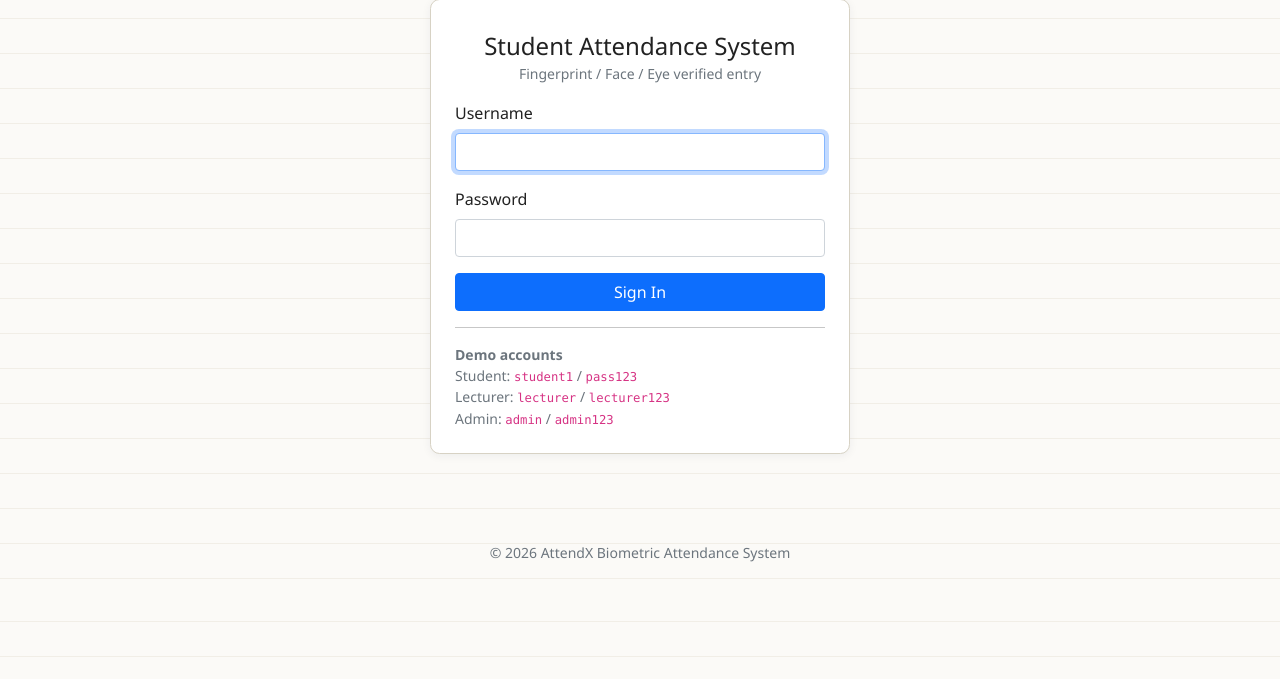
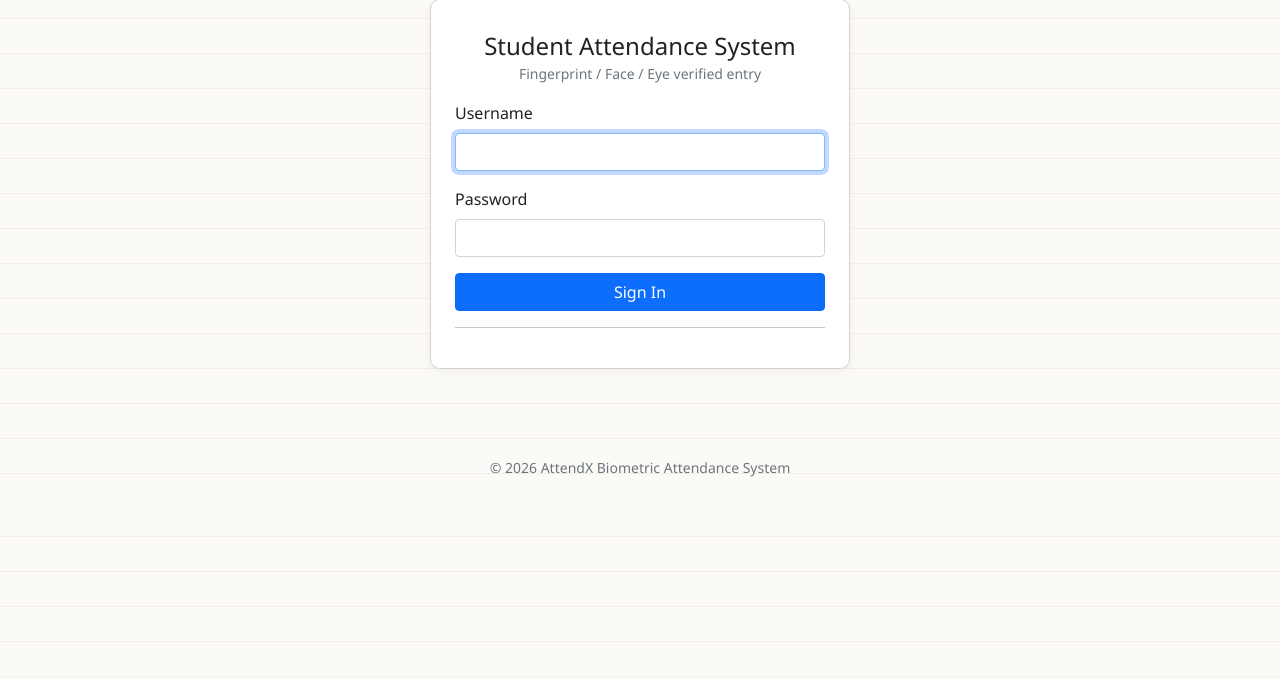
Before and after one commit to ASUMERN/attendify, a PHP site: page /login.php in a window 1280 px wide. Shown: the part 121-800 px from the top of the page. Run offline with PHP 8.4, Linux system fonts and the light colour scheme.

Commit message:
Dummy data

```diff
--- a/login.php
+++ b/login.php
@@ -47,12 +47,7 @@ require __DIR__ . '/includes/header.php';
       <button class="btn btn-primary w-100" type="submit">Sign In</button>
     </form>
     <hr>
-    <div class="small text-muted">
-      <strong>Demo accounts</strong><br>
-      Student: <code>student1</code> / <code>pass123</code><br>
-      Lecturer: <code>lecturer</code> / <code>lecturer123</code><br>
-      Admin: <code>admin</code> / <code>admin123</code>
-    </div>
+
   </div>
 </div>
 <?php require __DIR__ . '/includes/footer.php'; ?>
```
Also changed, not shown: README.md. Lines whose indentation alone changed are shown as unchanged.
